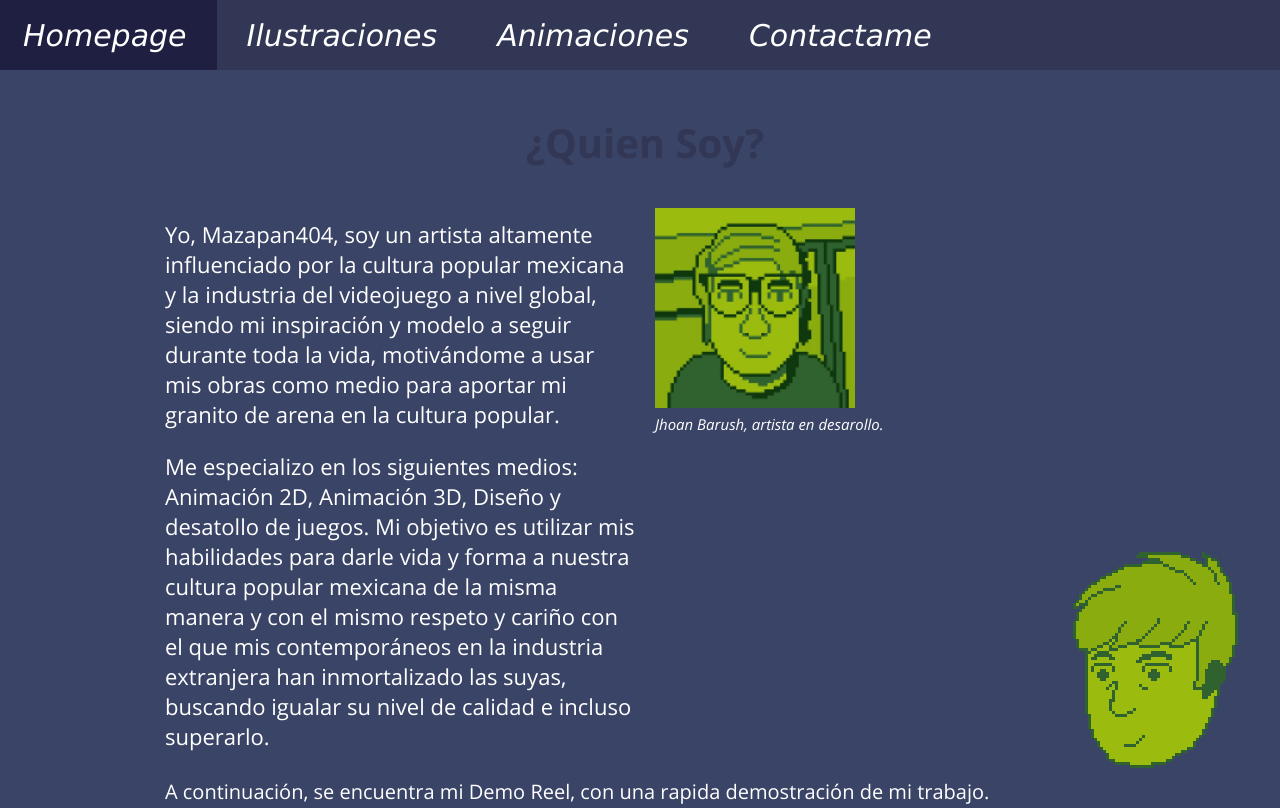
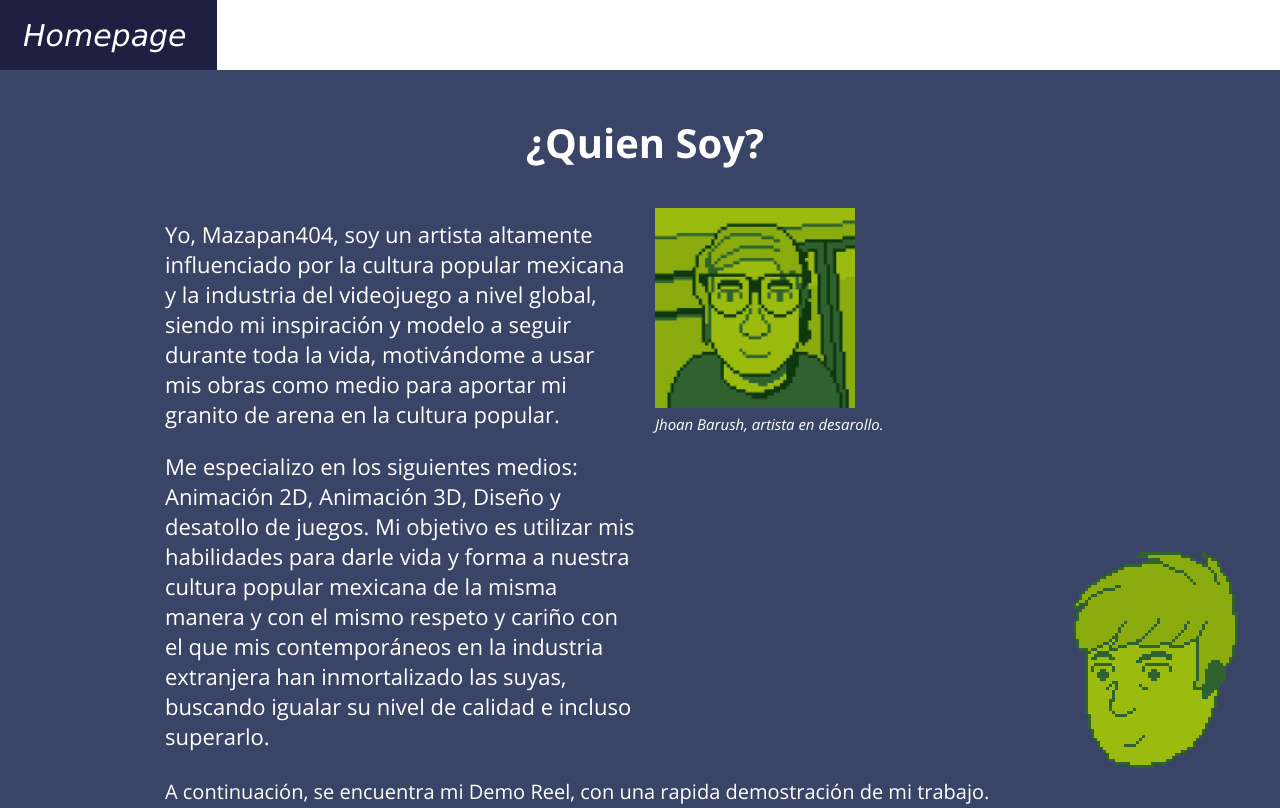
Before and after one commit to Mazapan404/Mazapan404.github.io, a plain HTML site: page index.html in a window 1280 px wide. Shown: the top 808 px of the page. Drawn offline with Linux system fonts and the light colour scheme.

Commit message:
Update style.css

```diff
--- a/style.css
+++ b/style.css
@@ -16,7 +16,7 @@
     }
 
 :root{
---COLOR-VERDE-BANDERA:#313754;
+--COLOR-VERDE-BANDERA:#ffffff;
 --COLOR-BLANCO-FONDO:#3a4466;
 --COLOR-BLANCO-LETRA:#ffffff;
 --COLOR-NEGRO-LETRA:#ffffff;
```
